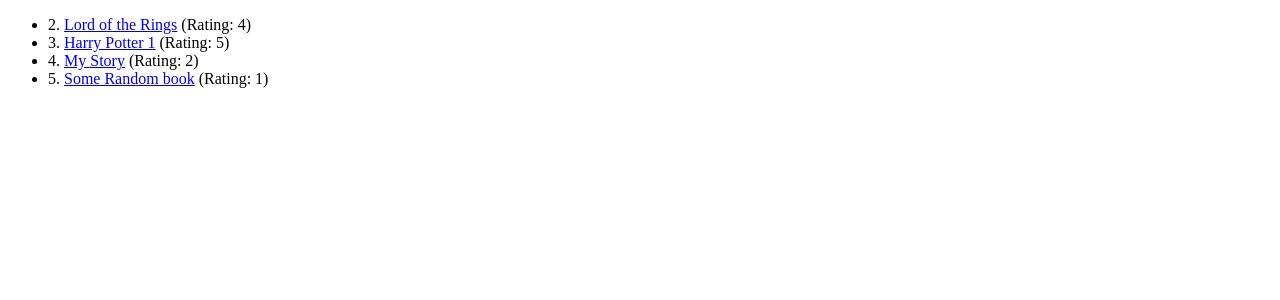
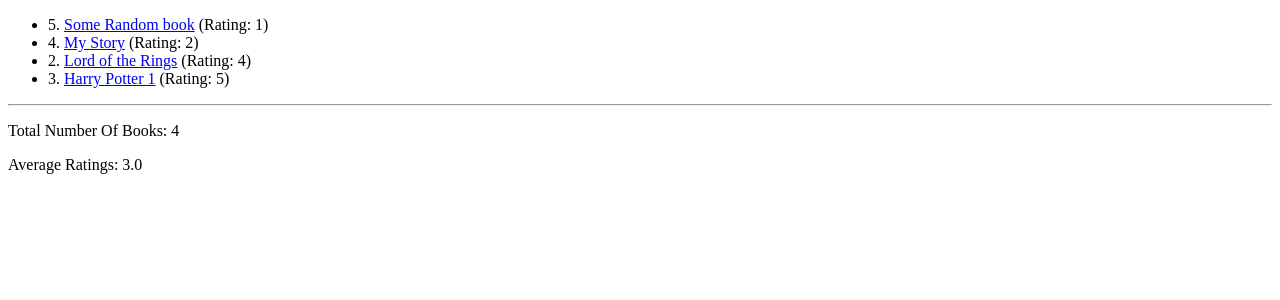
Before and after one commit to kasherande/DjangoSample, a Django app: page / in a window 1280 px wide. Shown: the top 300 px of the page. Run offline with Django 4.2, Linux system fonts and the light colour scheme; data comes from the database, SQL or seed files in the repository.

Commit message:
DB steps

```diff
--- a/book_store/book_outlet/templates/book_outlet/index.html
+++ b/book_store/book_outlet/templates/book_outlet/index.html
@@ -11,4 +11,7 @@
         </li>
         {% endfor %}
     </ul>
+    <hr>
+    <p>Total Number Of Books: {{ total_number_of_books }}</p>
+    <p>Average Ratings: {{ average_rating.rating__avg }}</p>
 {% endblock content %}
--- a/book_store/book_outlet/views.py
+++ b/book_store/book_outlet/views.py
@@ -1,13 +1,17 @@
 from django.shortcuts import render, get_object_or_404
 from .models import Book
 from django.http import Http404
+from django.db.models import Avg
 
 # Create your views here.
 def index(request):
-    books = Book.objects.all()
-    print(books)
+    books = Book.objects.all().order_by("-title")
+    num_book = books.count()
+    avg_rating = books.aggregate(Avg("rating"))
     return render(request, "book_outlet/index.html",{
-        "books": books
+        "books": books,
+        "total_number_of_books": num_book,
+        "average_rating": avg_rating
     })
 
 def book_detail(request, slug):
```
